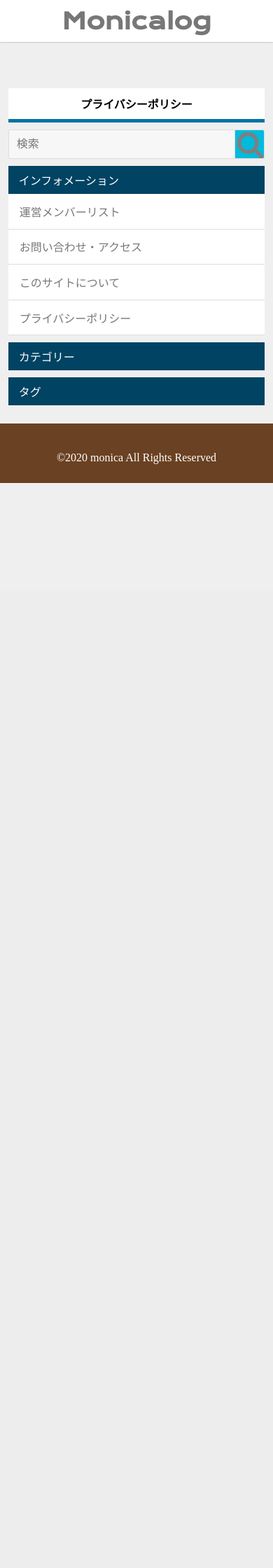
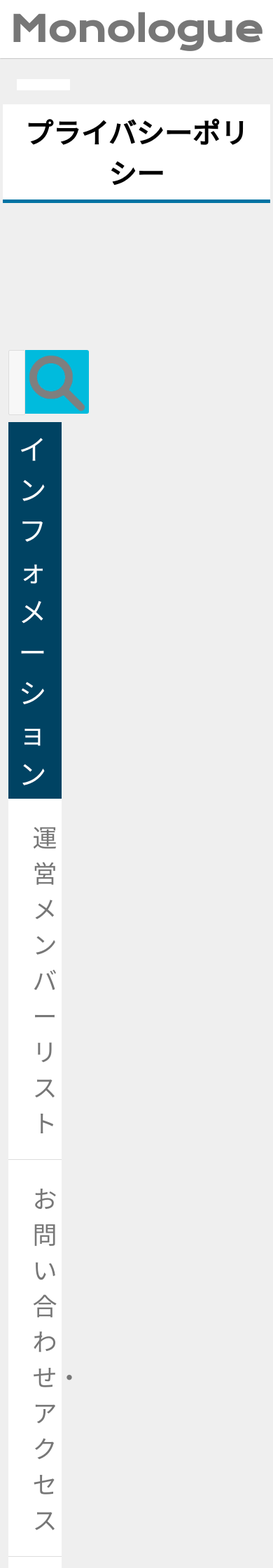
Before and after one commit to monica-0218/django-blog, a Django app: page /privacy-policy/ in a window 390 px wide. Shown: the top 2240 px of the page at 70% size. Before the commit the page ends 690 px from the top, so only its background shows below. Run offline with Django 3.2, Linux system fonts and the light colour scheme; data that the repository does not hold is empty; some libraries are stand-ins or nearby versions.

Commit message:
add responsive design

```diff
--- a/blog/static/blog.css
+++ b/blog/static/blog.css
@@ -14,6 +14,7 @@ header {
     margin-bottom: 10px;
 }
 h2{
+    margin-top: 0;
     background: #ddd;
     padding: 10px 20px;
     border-bottom: 5px #00bbdd solid;
@@ -31,7 +32,8 @@ pre {
     overflow: scroll;
 }
 p {
-    line-height: 1.9;
+    font-size: 1em;
+    line-height: 1.8em;
     text-align: left;
 }
 .main {
@@ -40,10 +42,9 @@ p {
     justify-content: space-between;
 }
 .wrapper {
-    width: 56%;
-    padding: 1%;
+    width: 54%;
+    padding: 2%;
     background-color: white;
-    height: 100%;
 }
 .post_thumbnail {
     width: 100%;
@@ -87,17 +88,18 @@ p {
 .sidebar_content {
     margin-left: 1%;
     min-width: 20%;
+    width: 20%;
     border-radius: 10px;
     height: 100%;
-    position: sticky;
-    top: 7%;
 }
 .sidebar_content2 {
     margin-right: 1%;
     min-width: 20%;
+    width: 20%;
     height: 100%;
     position: sticky;
     top: 11%;
+    background-color: white;
 }
 pre > div {
     padding: 3%;
@@ -207,6 +209,7 @@ button.searchsubmit {
 }
 .new_article_title {
     padding-top: 10px;
+    color: black;
 }
 .pagination {
     list-style: none;
@@ -275,10 +278,68 @@ button.searchsubmit {
     padding: 2%;
     background-color: white;
 }
+code {
+    font-size: 18px;
+}
 @media (max-width: 1000px) {
+    p {
+
+    }
+    input[type="search"] {
+        margin: 0;
+        padding: 11px;
+        width: calc(100% - 93px);
+        outline: none;
+        border: 1px solid #ddd;
+        -webkit-border-radius: 2px;
+        -moz-border-radius: 2px;
+        border-radius: 2px;
+        color: #777;
+        vertical-align: bottom;
+        font-size: 60px;
+        background-color: #F7F7F7;
+    }
+    button.searchsubmit {
+        position: absolute;
+        width: 91px;
+        height: 91px;
+        padding: 0;
+        background-repeat: no-repeat;
+        background-size: 91px;
+        background-color: #0bd;
+        background-image: url(images/search_icon.png);
+        border: 2px rgba(255, 255, 255, 0) solid ;
+        border-radius: 0 3px 3px 0;
+        border-left: none;
+    }
+    .share-buttons {
+        text-align: center;
+    }
+    .sidebar_content {
+        margin: 0 2%;
+    }
+    h1 {
+        font-size: 3rem;
+    }
+    h2{
+        font-size: 45px;
+    }
+    code {
+        font-size: 45px;
+    }
+    .widget_title {
+        position: relative;
+        font-size: 40px;
+        padding: 8px 15px;
+        color: #fff;
+        background: #004363;
+    }
+    .sidebar_content a{
+        font-size: 35px;
+    }
     .wrapper {
-        width: 98%;
-        padding: 1%;
+        width: 96%;
+        padding: 2%;
         margin-bottom: 100px;
     }
     .sub_title{
@@ -287,17 +348,35 @@ button.searchsubmit {
     .main {
         flex-direction: column;
     }
+    .new_article_contents > img {
+        width: 100%;
+        height: 100%;
+        padding: 0;
+        max-height: 250px;
+    }
     .new_article_inner {
-        flex-direction: column;
+        width: 100%;
+        justify-content: space-between;
+    }
+    .new_article_title {
+        font-size: 30px;
+    }
+    .new_article_outer {
+        margin-bottom: 200px;
+        width: 100%;
+    }
+    .author_box_post_list {
+        left: 10px;
+        bottom: 50px;
     }
     .new_article_contents {
-        width: 100%;
-    }
-    .sidebar_content {
-        margin: 0;
+        width: 48%;
+        flex-direction: column;
+        margin: 1%;
+        height: 500px;
     }
     .sidebar_content2 {
-        margin: 20px 0;
+        margin: 20px;
         position: relative;
     }
     #toc .toc-h2:hover,
@@ -305,19 +384,48 @@ button.searchsubmit {
         background-color: rgba(112,112,112,0.5);
         border-radius: 5px;
     }
-    .toc-active {
-        background-color: black;
-        border-radius: 5px;
+    .main {
+        padding: 0;
+    }
+    #toc li {
+        font-size: 30px;
+    }
+    #toc a {
+        font-size: 2em;
+    }
+    .category_post_display,
+    .tag_post_display,
+    .author_name,
+    .date_box,
+    .published_at{
+        font-size: 30px;
+    }
+    .icon {
+        width: 80px;
+        height: 80px;
+    }
+    .published_at {
+        bottom: 10px;
+    }
+    .sub_title {
+        font-size: 40px;
+    }
+    .widget a:hover {
+        color: #ff52e2;
+        font-size: 35px;
+    }
+    .main {
+        padding: 0 1%;
     }
 }
 #toc ul {
     list-style: none;
 }
 #toc li.toc-h3 {
-    padding-left: 1em;
+    padding: 0 2em;
 }
 #toc li.toc-h2 {
-    padding-left: .5em;
+    padding: 0 1em;
 }
 #toc a {
     text-decoration: none;
@@ -347,7 +455,3 @@ button.searchsubmit {
     background-color: rgba(112,112,112,0.5);
     border-radius: 5px;
 }
-.toc-active {
-    background-color: rgba(0,200,220,0.5);
-    border-radius: 5px;
-}
--- a/blog/templates/blog/post_list.html
+++ b/blog/templates/blog/post_list.html
@@ -1,7 +1,8 @@
 {% for post in object_list %}
 {% if user.is_authenticated or post.is_public %}
 <a href="/post/{{ post.id }}/" class="new_article_contents">
-    <img src="{{ post.thumbnail.url }}" alt="{{ post.title }}">
+    <img class="thumbnail" src="{{ post.thumbnail.url }}" alt="{{ post.title }}">
+    <div>
         <div class="new_article_title">
             {% if not post.is_public %}
                 <span style="font-size: 20px; color: crimson;">＜未公開＞</span>
@@ -14,6 +15,7 @@
                 {{ post.author.name }}
             </p>
         </div>
+    </div>
     <p class="published_at">{{ post.published_at }}</p>
 </a>
 {% endif %}
--- a/blog/templates/blog/privacy-policy.html
+++ b/blog/templates/blog/privacy-policy.html
@@ -19,7 +19,7 @@
             <div class="sub_title">プライバシーポリシー</div>
             <div class="new_article_inner">
                 {% for i in PrivacyPolicy %}
-                <div class="thissite">{{ i.content|safe }}</div>
+                <div class="thissite">{{ i..get_markdown_text_as_html|safe }}</div>
                 {% endfor %}
             </div>
         </div>
--- a/blog/templates/blog/this-site.html
+++ b/blog/templates/blog/this-site.html
@@ -11,7 +11,7 @@
             <div class="sub_title">このサイトについて</div>
             <div class="new_article_inner">
                 {% for i in Site_description %}
-                <div class="thissite">{{ i.content|safe }}</div>
+                <div class="thissite">{{ i.get_markdown_text_as_html|safe }}</div>
                 {% endfor %}
             </div>
         </div>
--- a/config/settings.py
+++ b/config/settings.py
@@ -37,7 +37,7 @@ INSTALLED_APPS = [
     'django.contrib.messages',
     'django.contrib.staticfiles',
     'blog.apps.BlogConfig',
-    'django_summernote',
+    'markdownx',
 ]
 
 MIDDLEWARE = [
--- a/config/urls.py
+++ b/config/urls.py
@@ -21,7 +21,7 @@ from django.conf.urls.static import static
 urlpatterns = [
     path('admin/', admin.site.urls),
     path('', include('blog.urls')),
-    path('summernote/', include('django_summernote.urls')),
+    path('markdownx/', include('markdownx.urls')),
 ]
 
 urlpatterns += static(
--- a/templates/base.html
+++ b/templates/base.html
@@ -3,11 +3,12 @@
 <html lang="ja">
 <head>
     <meta charset="utf-8">
-    <title>Monicalog | {% block title %}{% endblock %}</title>
+    <title>Monologue | {% block title %}{% endblock %}</title>
     <meta name="description" content="{% block description %}{% endblock %}">
     <link rel="icon" href="{% static 'images/favicon.png' %}">
-     <link rel="stylesheet" href="{% static 'blog.css' %}">
+    <link rel="stylesheet" href="{% static 'blog.css' %}">
     <link href="https://fonts.googleapis.com/css2?family=Krona+One&display=swap" rel="stylesheet">
+    <link href="https://fonts.googleapis.com/css2?family=Noto+Sans+JP:wght@500&display=swap" rel="stylesheet">
     {% block head %}
     {% endblock %}
 </head>
--- a/templates/base/navbar.html
+++ b/templates/base/navbar.html
@@ -1,4 +1,4 @@
 {% load static %}
 <header class="nav-outer">
-    <a href="/"><h1 style="font-family: 'Krona One', sans-serif;">Monicalog</h1></a>
+    <a href="/"><h1 style="font-size: 50px;font-family: 'Krona One', sans-serif;">Monologue</h1></a>
 </header>
```
Also changed, not shown: blog/admin.py (+6 -13 lines), blog/models.py (+16 -3 lines), blog/templates/blog/post_detail.html (+6 -4 lines), blog/templates/markdownx/widget.html (added, +8 -0 lines), blog/static/toc.min.js. Lines whose indentation alone changed are shown as unchanged.
